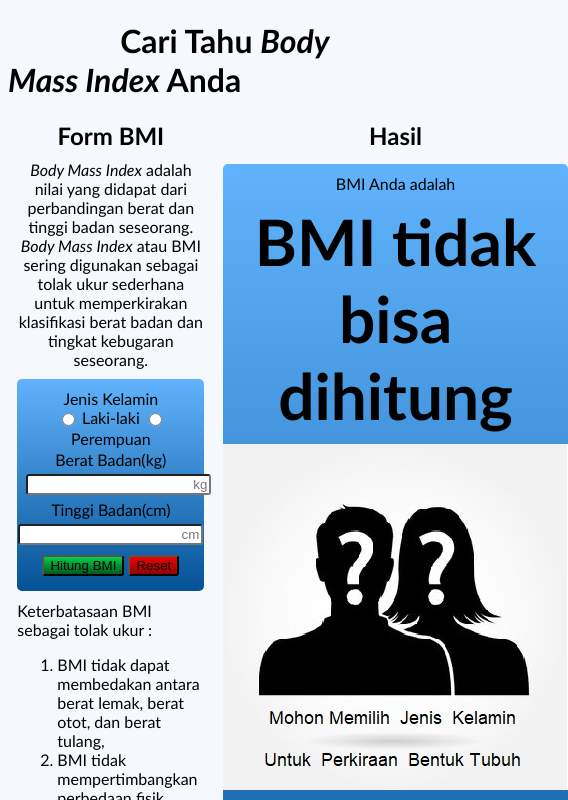
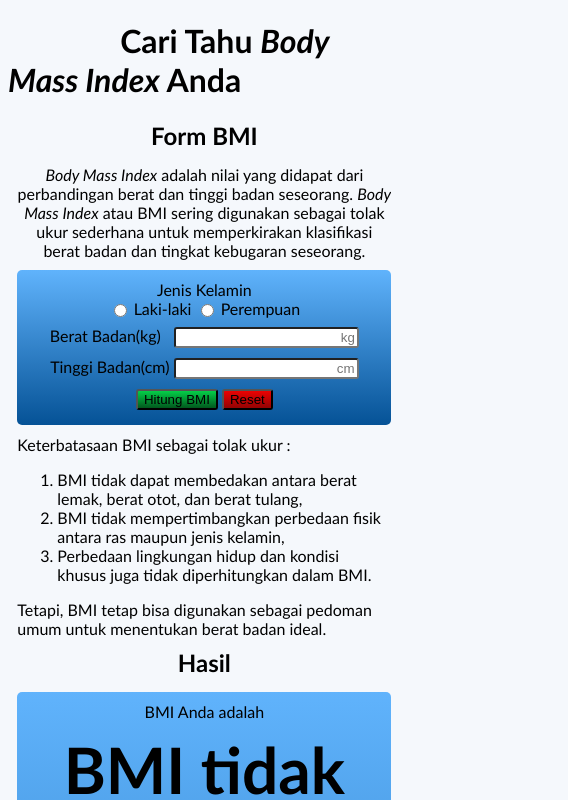
Before and after one commit to revou-fundamental-course/4-mar-24-dawnway, a plain HTML site: page index.html in a window 390 px wide. Both pictures are taken after a click on the button "Hitung BMI". Shown: the top 800 px of the page, 568 px wide, since content can reach past the window. Drawn offline with Linux system fonts and the light colour scheme.

Commit message:
Add Media Query + Comment

```diff
--- a/css/style.css
+++ b/css/style.css
@@ -19,26 +19,32 @@ input{
 }
 
 .content{
+    /*membagi halaman menjadi 2*/
     display: flex;
 }
 
-.radio-label{
-    position: relative;bottom: 2px;
-}
-
 .BMI-notes{
+    /*untuk memberi ruang antara text*/
     margin-bottom: 10px;
     margin-top: 10px;
 }
 
 .input-view{
+    /*styling untuk sisi input*/
     text-align: center;
     width: 50%;
     margin-right: 2.5%;
     margin-left: 2.5%;
 }
 
+.radio-label{
+    /*styling label radio*/
+    position: relative;bottom: 2px;
+}
+
+
 .output-view{
+    /*styling untuk sisi output*/
     text-align: center;
     width: 100%;
     margin-left: 2.5%;
@@ -46,12 +52,14 @@ input{
 }
 
 .view-title{
+    /*styling untuk judul sisi output dan input*/
     font-size: 24px;
     font-weight: bolder;
     margin-bottom: 4%;
 }
 
 .form-input-BMI{
+    /*styling area Form input*/
     background-image: linear-gradient(#60b3fc,#055296);
     width: 100%;
     border-radius: 5px;
@@ -62,11 +70,13 @@ input{
 }
 
 .input-box{
+    /*Styling kotak text*/
     text-align: right;
     border-radius: 3px;
 }
 
 #Body-Weight{
+    /*Styling agar kotak text sejajar*/
     margin-left: 9px;
 }
 
@@ -78,6 +88,7 @@ input{
     background-image: linear-gradient(#eb0202,#940303);
 }
 .Output-BMI{
+    /*Styling area Output*/
     background-image: linear-gradient(#60b3fc,#055296);
     width: 100%;
     border-radius: 5px;
@@ -87,6 +98,7 @@ input{
 
 
 #Body-Mass-Index{
+    /*Styling hasil kalkulasi BMI*/
     font-size: 64px;
     font-weight: bolder;
     margin-top: 10px;
@@ -94,8 +106,19 @@ input{
 }
 
 #BMI-Classification{
+    /*Styling Klasifikasi BMI*/
     font-size: 32px;
     font-weight: bolder;
     margin-top: 10px;
     margin-bottom: 10px;
 }
+
+@media (max-width: 877px) {
+    .content{
+        flex-direction: column;
+    }
+
+    .input-view{
+        width: 100%;
+    }
+}
--- a/index.html
+++ b/index.html
@@ -1,7 +1,7 @@
 <!DOCTYPE html>
 <html>
 <head>
-    <title>BMI Calculator</title>
+    <title>BMI Calculator - Daniel Andhika Putra</title>
     <link rel="stylesheet" href="css/style.css">
 </head>
 <body>
@@ -11,10 +11,12 @@
     <main>
         <div class="content">
             <div class="input-view">
+        <!--Kode Sisi Input-->
                 <div class="view-title">Form BMI <br></div>
                 <div class="BMI-notes"><i>Body Mass Index</i> adalah nilai yang didapat dari perbandingan berat dan tinggi badan seseorang.
                      <i>Body Mass Index</i> atau BMI sering digunakan sebagai tolak ukur sederhana untuk memperkirakan klasifikasi berat badan dan tingkat kebugaran seseorang.</div>
                 <section class="form-input-BMI">
+        <!--Kode Form Input BMI-->
                     <label>Jenis Kelamin <br></label>
                     <input type="radio" name="Gender" id="gender-male" onclick="malegraph()">
                     <label for="gender-male" class="radio-label">Laki-laki</label>
@@ -27,6 +29,7 @@
                     <button onclick="BodyMassIndexCalc();showimage()" id="CalcButton">Hitung BMI</button>
                     <button onclick="Emptyall()" id="ResetButton">Reset</button>
                 </section>
+        <!--Penjelasan Extra mengenai BMI-->
                 <div class="BMI-notes" style="text-align: left;" >Keterbatasaan BMI sebagai tolak ukur :<br></div>
                 <ol style="text-align: left;">
                     <li>BMI tidak dapat membedakan antara berat lemak, berat otot, dan berat tulang,</li>
@@ -36,6 +39,7 @@
                 <div class="BMI-notes" style="text-align: left;">Tetapi, BMI tetap bisa digunakan sebagai pedoman umum untuk menentukan berat badan ideal.</div>
             </div>
             <div class="output-view">
+        <!--Kode Sisi Output-->
                 <div class="view-title">Hasil <br></div>
                 <section class="Output-BMI">
                     <div>BMI Anda adalah<br></div>
--- a/js/script.js
+++ b/js/script.js
@@ -1,28 +1,32 @@
-var Bodyweight;
-var Bodyheight;
-var BodyMassIndex;
-var BMIdiffExplain;
-var BMIgraph;
-var BMIclass;
-var RadOptAmount;
+var Bodyweight; //variabel untuk menyimpan berat badan
+var Bodyheight; //variabel untuk menyimpan tinggi badan
+var BodyMassIndex; //variabel untuk menyimpan hasil kalkulasi BMI
+var BMIdiffExplain; //variabel untuk menyimpan penjelasan extra hasil kalkulasi BMI
+var BMIgraph; //variabel untuk menyimpan alamat gambar ilustrasi BMI
+var BMIclass; //Variabel untuk menyimpan klasifikasi hasil perhitungan BMI
+var RadOptAmount; //Variabel untuk membantu menghapus pilihan radio
 
 function malegraph()
 {
+    //untuk mengarahkan ke gambar BMI laki-laki
     BMIgraph="asset/BMI-men.jpg"
 }
 
 function femalegraph()
 {
+    //untuk mengarahkan ke gambar BMI perempuan
     BMIgraph="asset/BMI-women.jpg"
 }
 
 function BodyMassIndexCalc()
 {
-    Bodyweight=parseFloat(document.getElementById("Body-Weight").value);
-    Bodyheight=parseFloat(document.getElementById("Body-Height").value);
-    BodyMassIndex=Bodyweight/((Bodyheight/100)*(Bodyheight/100));
-    BodyMassIndex=BodyMassIndex.toFixed(1);
+    Bodyweight=parseFloat(document.getElementById("Body-Weight").value);//mengambil value berat badan dengan decimal
+    Bodyheight=parseFloat(document.getElementById("Body-Height").value);//mengambil value tinggi badan dengan decimal
+    BodyMassIndex=Bodyweight/((Bodyheight/100)*(Bodyheight/100));//kalkulasi BMI
+    BodyMassIndex=BodyMassIndex.toFixed(1);//membatasi jumlah decimal
+    //penjelasan extra hasil kalkulasi
     BMIdiffExplain="Sesuai keterbatasan yang sudah dinyatakan di bagian Form Input, perbedaan antara perkiraan dengan kondisi yang nyata dapat terjadi. untuk penjelasan lebih mendalam mengenai kondisi tubuh anda, mohon hubungi ahli gizi atau ahli medis.";
+    //menentukan klasifikasi berat berdasarkan hasil kalkulasi BMI
     if(BodyMassIndex>30)
     {
         BMIclass="Obesitas";
@@ -45,6 +49,7 @@ function BodyMassIndexCalc()
         BMIclass="Data yang anda masukkan salah atau kosong. mohon periksa ulang data berat dan tinggi badan anda";
         BMIdiffExplain="";
     }
+    //memasukkan data ke HTML
     document.getElementById("Body-Mass-Index").innerHTML=BodyMassIndex;
     document.getElementById("BMI-Classification").innerHTML=BMIclass;
     document.getElementById("DifferencesExplanation").innerHTML=BMIdiffExplain;
@@ -52,6 +57,7 @@ function BodyMassIndexCalc()
 
 function showimage()
 {
+    //conditional untuk memastikan bahwa radio sudah dipilih dan untuk memperingatkan user jika belum
     if (BMIgraph=="asset/BMI-men.jpg"||BMIgraph=="asset/BMI-women.jpg")
     {}
     else
@@ -63,17 +69,18 @@ function showimage()
 
 function Emptyall()
 {
+    //fungsi untuk mengembalikan halaman ke halaman semula dan mengosongkan kolom-kolom input
     BodyMassIndex=0;
     Bodyweight=document.getElementById("Body-Weight").value="";
     Bodyheight=document.getElementById("Body-Height").value="";
     BMIclass="Mohon Masukkan data berat dan tinggi badan anda";
- document.getElementById("Body-Mass-Index").innerHTML=BodyMassIndex.toFixed(2);
+    document.getElementById("Body-Mass-Index").innerHTML=BodyMassIndex.toFixed(1);
     document.getElementById("BMI-Classification").innerHTML=BMIclass;
     BMIdiffExplain="";
     document.getElementById("DifferencesExplanation").innerHTML=BMIdiffExplain;
     BMIgraph="";
     document.getElementById("BMI-Graph").src=BMIgraph;
-
+    //pengulangan untuk memastikan semua radio tidak terpilih
     RadOptAmount = document.getElementsByName("Gender");
     for(var i=0;i<RadOptAmount.length;i++)
     RadOptAmount[i].checked = false;
```
Lines whose indentation alone changed are shown as unchanged.
